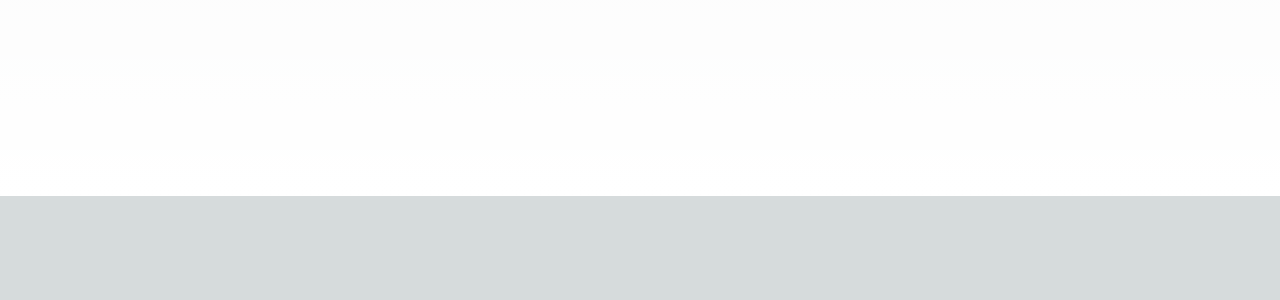
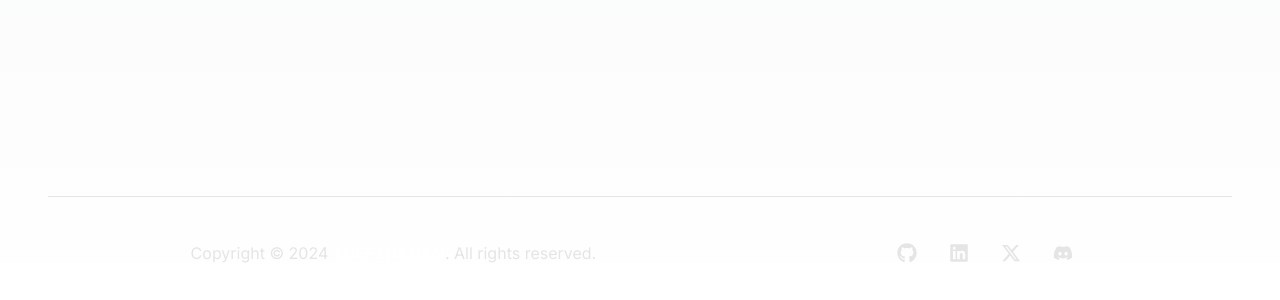
Before and after one commit to THEFZNKHAN/next-portfolio, a Next.js app: page / in a window 1280 px wide. Shown: the part 3086-3386 px from the top of the page. Before the commit the page ends 3282 px from the top, so only its background shows below. Built offline with nearby package versions, Linux system fonts and the light colour scheme.

Commit message:
make footer

```diff
--- a/package.json
+++ b/package.json
@@ -9,10 +9,10 @@
     "lint": "next lint"
   },
   "dependencies": {
-    "@radix-ui/react-icons": "^1.3.0",
     "next": "14.1.4",
     "react": "^18",
-    "react-dom": "^18"
+    "react-dom": "^18",
+    "react-icons": "^5.0.1"
   },
   "devDependencies": {
     "@types/node": "^20",
--- a/src/components/footer/Footer.tsx
+++ b/src/components/footer/Footer.tsx
@@ -1,11 +1,33 @@
-import React from 'react'
+import React from "react";
+import Link from "next/link";
+import { FaDiscord, FaLinkedin, FaGithub } from "react-icons/fa";
+import { FaXTwitter } from "react-icons/fa6";
 
 const Footer = () => {
-  return (
-    <div>
+    return (
+        <div className="h-28 border-t border-text_gray flex flex-row justify-around items-center">
+            <div className="text-text_gray">
+                <h1>
+                    Copyright © 2024 <b className="text-white">THEFZNKHAN</b>.
+                    All rights reserved.
+                </h1>
+            </div>
+            <div className="flex flex-row">
+                <Link href="https://github.com/thefznkhan">
+                    <FaGithub className="text-4xl text-text_gray p-2 mx-2 hover:rounded-full hover:text-black hover:bg-white" />
+                </Link>
+                <Link href="https://www.linkedin.com/in/thefznkhan/">
+                    <FaLinkedin className="text-4xl text-text_gray p-2 mx-2 hover:rounded-full hover:text-black hover:bg-white" />
+                </Link>
+                <Link href="https://twitter.com/THEFZNKHAN">
+                    <FaXTwitter className="text-4xl text-text_gray p-2 mx-2 hover:rounded-full hover:text-black hover:bg-white" />
+                </Link>
+                <Link href="https://discord.com/users/1156287168986218666">
+                    <FaDiscord className="text-4xl text-text_gray p-2 mx-2 hover:rounded-full hover:text-black hover:bg-white" />
+                </Link>
+            </div>
+        </div>
+    );
+};
 
-    </div>
-  )
-}
-
-export default Footer
+export default Footer;
```
Also changed, not shown: src/components/navbar/Navbar.tsx (+2 -8 lines), 1 other file (tests, documents, lock files or other folders).
